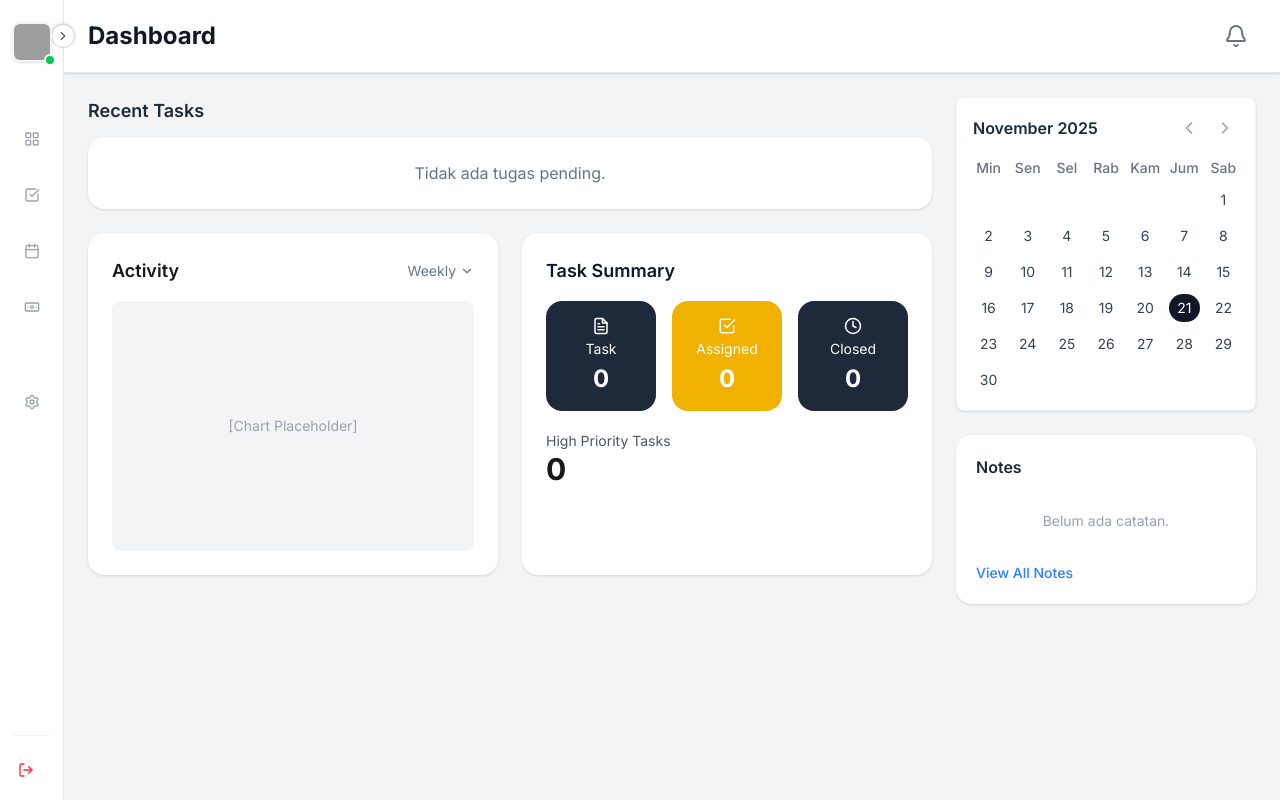
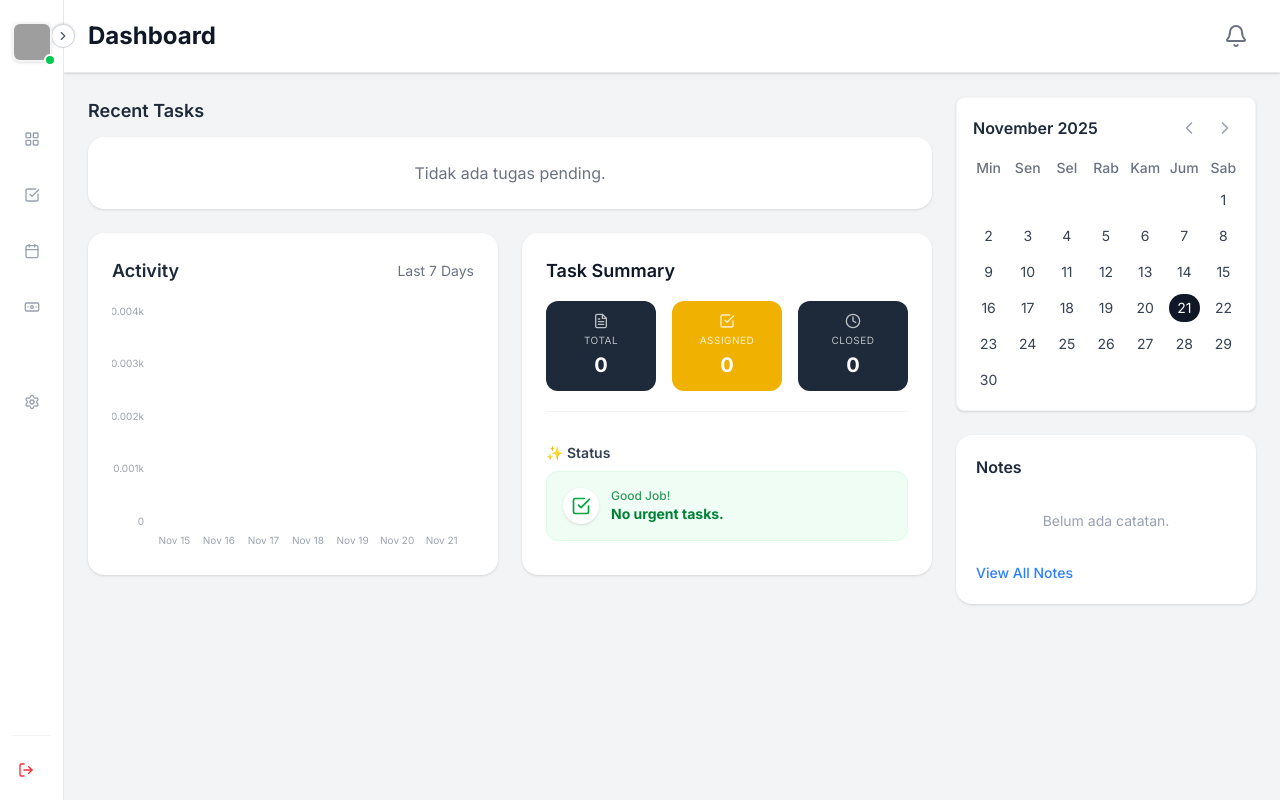
Before and after one commit to Charanko1/flux, a Next.js app in the folder my-app/: page /dashboard in a window 1280 px wide. Built offline with nearby package versions, Linux system fonts and the light colour scheme; grey boxes are pictures that could not be loaded.

Commit message:
update Dashboard

```diff
--- a/my-app/app/dashboard/page.tsx
+++ b/my-app/app/dashboard/page.tsx
@@ -2,20 +2,29 @@
 
 import React, { useState, useEffect, memo } from "react";
 import CalendarWidget from "@/components/CalendarWidget";
+// Import Recharts untuk Grafik
+import {
+  BarChart,
+  Bar,
+  XAxis,
+  YAxis,
+  Tooltip,
+  ResponsiveContainer,
+} from "recharts";
 import {
   FiFileText,
   FiCheckSquare,
   FiClock,
   FiChevronDown,
   FiAlertCircle,
-  FiCalendar, // Tambah icon calendar
-  FiX, // Tambah icon close
+  FiCalendar,
+  FiX,
 } from "react-icons/fi";
 
 const priorityValues = { High: 3, Medium: 2, Low: 1 };
 
-// --- Helper Functions (Tetap sama) ---
-const calculateRemainingTime = (dueDate: string) => {
+// --- Helper Functions ---
+const calculateRemainingTime = (dueDate) => {
   if (!dueDate) return "No date";
   const now = new Date();
   const deadline = new Date(dueDate);
@@ -28,7 +37,7 @@ const calculateRemainingTime = (dueDate: string) => {
   return `${days}d ${hours}h ${seconds}s`;
 };
 
-const calculateProgress = (startDate: string, dueDate: string) => {
+const calculateProgress = (startDate, dueDate) => {
   if (!startDate || !dueDate) return 0;
   const start = new Date(startDate).getTime();
   const end = new Date(dueDate).getTime();
@@ -41,7 +50,7 @@ const calculateProgress = (startDate: string, dueDate: string) => {
   return Math.min(100, Math.max(0, (remainingDuration / totalDuration) * 100));
 };
 
-const getTextColor = (bgColor: string) => {
+const getTextColor = (bgColor) => {
   if (!bgColor) return "text-gray-800";
   const darkColors = ["#1F2937", "#111827", "#4B5563"];
   if (darkColors.includes(bgColor)) return "text-white";
@@ -49,30 +58,57 @@ const getTextColor = (bgColor: string) => {
 };
 
 // --------------------------------------------
+// COMPONENT GRAFIK (ActivityChart)
+// --------------------------------------------
+const ActivityChart = memo(({ data }) => {
+  return (
+    <ResponsiveContainer width="100%" height="100%">
+      <BarChart data={data} margin={{ top: 10, right: 10, left: -20, bottom: 0 }}>
+        <XAxis
+          dataKey="name"
+          tickLine={false}
+          axisLine={false}
+          fontSize={10}
+          tickMargin={10}
+          stroke="#9CA3AF"
+        />
+        <YAxis
+          axisLine={false}
+          tickLine={false}
+          fontSize={10}
+          tickFormatter={(v) => (v === 0 ? "0" : `${v / 1000}k`)}
+          stroke="#9CA3AF"
+        />
+        <Tooltip
+          cursor={{ fill: '#F3F4F6' }}
+          contentStyle={{ fontSize: "12px", borderRadius: "8px", border: "none", boxShadow: "0 4px 6px -1px rgb(0 0 0 / 0.1)" }}
+          formatter={(value) => new Intl.NumberFormat("id-ID", { style: "currency", currency: "IDR", minimumFractionDigits: 0 }).format(value)}
+        />
+        <Bar dataKey="Income" fill="#22c55e" radius={[4, 4, 0, 0]} barSize={12} />
+        <Bar dataKey="Expense" fill="#ef4444" radius={[4, 4, 0, 0]} barSize={12} />
+      </BarChart>
+    </ResponsiveContainer>
+  );
+});
+ActivityChart.displayName = "ActivityChart";
+
+// --------------------------------------------
 // MAIN COMPONENT
 // --------------------------------------------
 export default function FinanceDashboard() {
-  // State untuk Mobile Calendar Popup
   const [isMobileCalendarOpen, setMobileCalendarOpen] = useState(false);
 
   return (
     <div className="flex flex-1 flex-col min-h-0 bg-gray-100 relative">
-      {/* SCROLLABLE CONTAINER */}
       <div className="flex-1 flex overflow-hidden min-h-0">
         <div className="flex-1 overflow-y-auto scroll-smooth min-h-0 hide-scrollbar">
           <div className="p-4 sm:p-6 pb-32 min-h-full">
-
-            {/* === MOBILE HEADER (Sesuai Gambar) === */}
-            {/* Hanya muncul di layar kecil (lg:hidden) */}
+            {/* Mobile Header */}
             <div className="flex justify-between items-start mb-6 lg:hidden">
               <div>
                 <h2 className="text-2xl font-bold text-gray-800">Dashboard</h2>
-                <p className="text-sm text-gray-500">
-                  Manage and track all your tasks
-                </p>
+                <p className="text-sm text-gray-500">Manage and track all your tasks</p>
               </div>
-
-              {/* Tombol Kalender Mobile */}
               <button
                 onClick={() => setMobileCalendarOpen(true)}
                 className="p-2.5 bg-white border border-gray-200 rounded-xl shadow-sm text-gray-600 hover:bg-gray-50 transition-colors"
@@ -83,44 +119,30 @@ export default function FinanceDashboard() {
 
             <div className="flex flex-col lg:grid lg:grid-cols-[minmax(0,1fr)_300px] gap-4 sm:gap-5 lg:gap-6">
               <MainContent />
-              {/* Kirim props mobile hidden ke sidebar */}
               <RightSidebar />
             </div>
           </div>
         </div>
       </div>
 
-      {/* === MOBILE CALENDAR MODAL === */}
+      {/* Mobile Calendar Modal */}
       {isMobileCalendarOpen && (
         <div className="fixed inset-0 z-50 flex items-center justify-center bg-black/50 p-4 lg:hidden backdrop-blur-sm">
           <div className="bg-white rounded-2xl shadow-xl w-full max-w-sm overflow-hidden animate-in fade-in zoom-in duration-200">
-            {/* Modal Header */}
             <div className="flex justify-between items-center p-4 border-b border-gray-100">
               <h3 className="font-semibold text-gray-800">Calendar</h3>
-              <button
-                onClick={() => setMobileCalendarOpen(false)}
-                className="text-gray-400 hover:text-gray-600 p-1 rounded-full hover:bg-gray-100"
-              >
+              <button onClick={() => setMobileCalendarOpen(false)} className="text-gray-400 hover:text-gray-600 p-1 rounded-full hover:bg-gray-100">
                 <FiX size={20} />
               </button>
             </div>
-
-            {/* Calendar Widget */}
-            <div className="p-4">
-              <CalendarWidget />
-            </div>
+            <div className="p-4"><CalendarWidget /></div>
           </div>
         </div>
       )}
 
       <style jsx global>{`
-        .hide-scrollbar::-webkit-scrollbar {
-          display: none;
-        }
-        .hide-scrollbar {
-          -ms-overflow-style: none;
-          scrollbar-width: none;
-        }
+        .hide-scrollbar::-webkit-scrollbar { display: none; }
+        .hide-scrollbar { -ms-overflow-style: none; scrollbar-width: none; }
       `}</style>
     </div>
   );
@@ -130,30 +152,67 @@ export default function FinanceDashboard() {
 // MAIN CONTENT
 // --------------------------------------------
 const MainContent = () => {
-  const [recentTasks, setRecentTasks] = useState<any[]>([]);
+  const [recentTasks, setRecentTasks] = useState([]);
+  const [chartData, setChartData] = useState([]);
+  const [mostUrgentTask, setMostUrgentTask] = useState(null); // State untuk Spotlight Task
   const [summary, setSummary] = useState({
-    total: 0,
-    assigned: 0,
-    closed: 0,
-    highPriority: 0,
+    total: 0, assigned: 0, closed: 0, highPriority: 0,
   });
 
   useEffect(() => {
     if (typeof window !== "undefined") {
+      // --- 1. LOAD TASKS & SPOTLIGHT LOGIC ---
       const savedTasks = JSON.parse(localStorage.getItem("allTasks") || "[]");
+
+      // Hitung Summary Basic
       const total = savedTasks.length;
-      const assigned = savedTasks.filter((t: any) => !t.completed).length;
-      const closed = savedTasks.filter((t: any) => t.completed).length;
-      const highPriority = savedTasks.filter(
-        (t: any) => !t.completed && t.priority === "High"
-      ).length;
-      setSummary({ total, assigned, closed, highPriority });
+      const assigned = savedTasks.filter((t) => !t.completed).length;
+      const closed = savedTasks.filter((t) => t.completed).length;
 
-      const pendingTasks = savedTasks.filter((t: any) => !t.completed);
-      pendingTasks.sort(
-        (a: any, b: any) => priorityValues[b.priority] - priorityValues[a.priority]
-      );
+      // Filter & Sort High Priority
+      const highPriorityTasks = savedTasks.filter((t) => !t.completed && t.priority === "High");
+
+      // Urutkan berdasarkan tanggal (Ascending - yang paling dekat duluan)
+      highPriorityTasks.sort((a, b) => new Date(a.date) - new Date(b.date));
+
+      setSummary({ total, assigned, closed, highPriority: highPriorityTasks.length });
+
+      // Ambil 1 tugas High Priority teratas untuk ditampilkan di Spotlight
+      setMostUrgentTask(highPriorityTasks.length > 0 ? highPriorityTasks[0] : null);
+
+      // Set Recent Tasks (Top 3 pending)
+      const pendingTasks = savedTasks.filter((t) => !t.completed);
+      pendingTasks.sort((a, b) => priorityValues[b.priority] - priorityValues[a.priority]);
       setRecentTasks(pendingTasks.slice(0, 3));
+
+      // --- 2. LOAD TRANSACTIONS FOR CHART ---
+      const savedTransactions = JSON.parse(localStorage.getItem("transactions") || "[]");
+      const today = new Date();
+      today.setHours(0, 0, 0, 0);
+      const dayFormatter = new Intl.DateTimeFormat("en-US", { day: "numeric", month: "short" });
+
+      const tempData = [];
+      for (let i = 6; i >= 0; i--) {
+        const d = new Date(today);
+        d.setDate(today.getDate() - i);
+        tempData.push({ name: dayFormatter.format(d), dateObj: d, Income: 0, Expense: 0 });
+      }
+
+      const sevenAgo = tempData[0].dateObj;
+      savedTransactions.forEach(tx => {
+        const txDate = new Date(tx.date);
+        if (txDate >= sevenAgo) {
+           const match = tempData.find(c =>
+             c.dateObj.getDate() === txDate.getDate() &&
+             c.dateObj.getMonth() === txDate.getMonth()
+           );
+           if (match) {
+             if (tx.amount > 0) match.Income += tx.amount;
+             else match.Expense += Math.abs(tx.amount);
+           }
+        }
+      });
+      setChartData(tempData.map(({ dateObj, ...rest }) => rest));
     }
   }, []);
 
@@ -164,17 +223,10 @@ const MainContent = () => {
         <div className="flex justify-between items-center mb-3">
           <h3 className="text-lg font-semibold text-gray-800">Recent Tasks</h3>
         </div>
-
         <div className="grid grid-cols-1 md:grid-cols-2 xl:grid-cols-3 gap-4">
           {recentTasks.length > 0 ? (
             recentTasks.map((task) => (
-              <ProjectCard
-                key={task.id}
-                title={task.title}
-                dueDate={task.date}
-                priority={task.priority}
-                startDate={task.id}
-              />
+              <ProjectCard key={task.id} title={task.title} dueDate={task.date} priority={task.priority} startDate={task.id} />
             ))
           ) : (
             <div className="col-span-full bg-white p-6 rounded-2xl shadow-sm text-center text-gray-500">
@@ -186,63 +238,111 @@ const MainContent = () => {
 
       {/* ACTIVITY + SUMMARY */}
       <div className="grid grid-cols-1 lg:grid-cols-2 gap-6">
+        {/* CHART SECTION */}
         <section className="bg-white p-4 md:p-6 rounded-2xl shadow-sm">
           <div className="flex justify-between items-center mb-4">
-            <h3 className="text-lg font-semibold">Activity</h3>
-            <span className="text-sm text-gray-500 flex items-center gap-1 cursor-pointer">
-              Weekly <FiChevronDown />
+            <h3 className="text-lg font-semibold text-gray-800">Activity</h3>
+            <span className="text-sm text-gray-500 flex items-center gap-1 cursor-pointer hover:text-gray-700">
+              Last 7 Days
             </span>
           </div>
-          <div className="h-[220px] md:h-[250px] flex items-center justify-center bg-gray-100 rounded-lg text-gray-400 text-sm">
-            [Chart Placeholder]
+          <div className="h-[220px] md:h-[250px] w-full">
+             <ActivityChart data={chartData} />
           </div>
         </section>
 
-        <SummaryCard summary={summary} />
+        {/* SUMMARY CARD (With Spotlight Logic) */}
+        <SummaryCard summary={summary} mostUrgentTask={mostUrgentTask} />
       </div>
     </main>
   );
 };
 
 // --------------------------------------------
-// SUBCOMPONENTS
+// SUMMARY CARD (UPDATED DESIGN)
 // --------------------------------------------
-const SummaryCard = memo(({ summary }) => (
-  <section className="bg-white p-4 md:p-6 rounded-2xl shadow-sm flex flex-col gap-4">
-    <h3 className="text-lg font-semibold text-gray-900">Task Summary</h3>
-    <div className="grid grid-cols-3 gap-3 sm:gap-4 text-xs sm:text-sm">
-      <div className="bg-gray-800 text-white p-3 md:p-4 rounded-2xl flex flex-col items-center gap-1">
-        <FiFileText size={18} />
-        <span>Task</span>
-        <strong className="text-xl md:text-2xl">{summary.total}</strong>
-      </div>
-      <div className="bg-yellow-500 text-white p-3 md:p-4 rounded-2xl flex flex-col items-center gap-1">
-        <FiCheckSquare size={18} />
-        <span>Assigned</span>
-        <strong className="text-xl md:text-2xl">{summary.assigned}</strong>
-      </div>
-      <div className="bg-gray-800 text-white p-3 md:p-4 rounded-2xl flex flex-col items-center gap-1">
-        <FiClock size={18} />
-        <span>Closed</span>
-        <strong className="text-xl md:text-2xl">{summary.closed}</strong>
+const SummaryCard = memo(({ summary, mostUrgentTask }) => (
+  <section className="bg-white p-4 md:p-6 rounded-2xl shadow-sm flex flex-col gap-5 justify-between h-full">
+    {/* Top Stats */}
+    <div>
+      <h3 className="text-lg font-semibold text-gray-900 mb-4">Task Summary</h3>
+      <div className="grid grid-cols-3 gap-2 sm:gap-4 text-xs sm:text-sm">
+        <div className="bg-gray-800 text-white p-3 rounded-xl flex flex-col items-center gap-1 text-center">
+          <FiFileText size={16} className="opacity-70" />
+          <span className="text-[10px] opacity-70 uppercase tracking-wider">Total</span>
+          <strong className="text-lg sm:text-xl">{summary.total}</strong>
+        </div>
+        <div className="bg-yellow-500 text-white p-3 rounded-xl flex flex-col items-center gap-1 text-center">
+          <FiCheckSquare size={16} className="opacity-80" />
+          <span className="text-[10px] opacity-80 uppercase tracking-wider">Assigned</span>
+          <strong className="text-lg sm:text-xl">{summary.assigned}</strong>
+        </div>
+        <div className="bg-gray-800 text-white p-3 rounded-xl flex flex-col items-center gap-1 text-center">
+          <FiClock size={16} className="opacity-70" />
+          <span className="text-[10px] opacity-70 uppercase tracking-wider">Closed</span>
+          <strong className="text-lg sm:text-xl">{summary.closed}</strong>
+        </div>
       </div>
     </div>
-    <div className="mt-1">
-      <p className="text-xs sm:text-sm text-gray-600">High Priority Tasks</p>
-      <strong className="text-2xl sm:text-3xl">{summary.highPriority}</strong>
+
+    <div className="border-t border-gray-100"></div>
+
+    {/* Bottom Spotlight: High Priority / Good Job */}
+    <div className="flex-1 flex flex-col justify-center">
+      <div className="flex justify-between items-center mb-2">
+        <p className="text-sm font-semibold text-gray-700">
+          {mostUrgentTask ? "🔥 Top Priority" : "✨ Status"}
+        </p>
+        {summary.highPriority > 1 && (
+          <span className="text-[10px] bg-red-100 text-red-600 px-2 py-0.5 rounded-full font-medium">
+            +{summary.highPriority - 1} others
+          </span>
+        )}
+      </div>
+
+      {mostUrgentTask ? (
+        // TAMPILAN JIKA ADA TUGAS HIGH PRIORITY
+        <div className="bg-red-50 border border-red-100 rounded-xl p-3 sm:p-4 relative overflow-hidden group transition-all hover:shadow-sm hover:border-red-200">
+          <div className="absolute top-0 right-0 p-3 opacity-10 group-hover:opacity-20 transition-opacity">
+            <FiAlertCircle size={50} className="text-red-600" />
+          </div>
+
+          <h4 className="text-gray-900 font-bold text-sm sm:text-base line-clamp-1 mb-1 relative z-10 pr-4" title={mostUrgentTask.title}>
+            {mostUrgentTask.title}
+          </h4>
+
+          <div className="flex items-center gap-3 text-xs text-red-600 relative z-10 mt-2">
+            <span className="flex items-center gap-1 bg-white px-2 py-1 rounded-md shadow-sm border border-red-100">
+              <FiCalendar size={12} />
+              {mostUrgentTask.date ? new Date(mostUrgentTask.date).toLocaleDateString('id-ID', { day: 'numeric', month: 'short' }) : 'No Date'}
+            </span>
+            <span className="font-bold animate-pulse">Segera Kerjakan!</span>
+          </div>
+        </div>
+      ) : (
+        // TAMPILAN JIKA AMAN (KOSONG)
+        <div className="bg-green-50 border border-green-100 rounded-xl p-4 flex items-center gap-3 text-green-700">
+          <div className="bg-white p-2 rounded-full shadow-sm text-green-600">
+            <FiCheckSquare size={20} />
+          </div>
+          <div>
+            <p className="text-xs font-medium opacity-80">Good Job!</p>
+            <p className="text-sm font-bold">No urgent tasks.</p>
+          </div>
+        </div>
+      )}
     </div>
   </section>
 ));
 SummaryCard.displayName = "SummaryCard";
 
+// --------------------------------------------
+// SUBCOMPONENTS LAIN (PriorityTag, TaskProgress, ProjectCard, RightSidebar)
+// --------------------------------------------
+
 const PriorityTag = memo(({ priority }) => {
-  const base =
-    "inline-flex items-center gap-1 px-2 py-[1px] md:py-[2px] rounded-full text-[10px] md:text-xs font-medium w-fit";
-  const styles = {
-    High: "bg-red-500 text-white",
-    Medium: "bg-yellow-400 text-black",
-    Low: "bg-green-500 text-white",
-  };
+  const base = "inline-flex items-center gap-1 px-2 py-[1px] md:py-[2px] rounded-full text-[10px] md:text-xs font-medium w-fit";
+  const styles = { High: "bg-red-500 text-white", Medium: "bg-yellow-400 text-black", Low: "bg-green-500 text-white" };
   return (
     <span className={`${base} ${styles[priority]}`}>
       <FiAlertCircle size={11} />
@@ -255,7 +355,6 @@ PriorityTag.displayName = "PriorityTag";
 const TaskProgress = memo(({ startDate, dueDate }) => {
   const [remainingTime, setRemainingTime] = useState("");
   const [progress, setProgress] = useState(100);
-
   useEffect(() => {
     const refresh = () => {
       setRemainingTime(calculateRemainingTime(dueDate));
@@ -265,23 +364,14 @@ const TaskProgress = memo(({ startDate, dueDate }) => {
     const timer = setInterval(refresh, 1000);
     return () => clearInterval(timer);
   }, [startDate, dueDate]);
-
   return (
     <div>
       <div className="flex justify-between items-center mb-1">
-        <span className="text-xs md:text-sm text-gray-500 flex items-center gap-1">
-          <FiClock size={14} />
-          Remaining
-        </span>
-        <span className="text-xs md:text-sm font-semibold text-gray-700 tabular-nums">
-          {remainingTime}
-        </span>
+        <span className="text-xs md:text-sm text-gray-500 flex items-center gap-1"><FiClock size={14} />Remaining</span>
+        <span className="text-xs md:text-sm font-semibold text-gray-700 tabular-nums">{remainingTime}</span>
       </div>
       <div className="w-full bg-gray-200 rounded-full h-1.5 overflow-hidden">
-        <div
-          className="h-1.5 bg-orange-400 transition-all duration-500 ease-linear will-change-transform"
-          style={{ width: `${progress}%` }}
-        ></div>
+        <div className="h-1.5 bg-orange-400 transition-all duration-500 ease-linear will-change-transform" style={{ width: `${progress}%` }}></div>
       </div>
     </div>
   );
@@ -291,12 +381,7 @@ TaskProgress.displayName = "TaskProgress";
 const ProjectCard = memo(({ title, dueDate, priority, startDate }) => {
   return (
     <div className="bg-white p-4 md:p-5 rounded-2xl shadow-sm flex flex-col gap-4 transform transition-transform hover:scale-[1.01]">
-      <h4
-        className="font-semibold text-base text-gray-800 line-clamp-1"
-        title={title}
-      >
-        {title}
-      </h4>
+      <h4 className="font-semibold text-base text-gray-800 line-clamp-1" title={title}>{title}</h4>
       <TaskProgress startDate={startDate} dueDate={dueDate} />
       <PriorityTag priority={priority} />
     </div>
@@ -304,12 +389,8 @@ const ProjectCard = memo(({ title, dueDate, priority, startDate }) => {
 });
 ProjectCard.displayName = "ProjectCard";
 
-// --------------------------------------------
-// RIGHT SIDEBAR (UPDATED)
-// --------------------------------------------
 const RightSidebar = () => {
-  const [notes, setNotes] = useState<any[]>([]);
-
+  const [notes, setNotes] = useState([]);
   useEffect(() => {
     if (typeof window !== "undefined") {
       const saved = JSON.parse(localStorage.getItem("notes") || "[]");
@@ -320,54 +401,24 @@ const RightSidebar = () => {
 
   return (
     <aside className="flex flex-col gap-6 min-h-0">
-
-      {/* CALENDAR WIDGET - HANYA MUNCUL DI DESKTOP (hidden lg:block) */}
-      {/* Di Mobile disembunyikan karena sudah pindah ke tombol header */}
-      <div className="hidden lg:block">
-        <CalendarWidget />
-      </div>
-
+      <div className="hidden lg:block"><CalendarWidget /></div>
       <section className="bg-white p-5 rounded-2xl shadow-sm">
-        <div className="flex justify-between items-center mb-4">
-          <h3 className="font-semibold text-gray-800">Notes</h3>
-        </div>
-
+        <div className="flex justify-between items-center mb-4"><h3 className="font-semibold text-gray-800">Notes</h3></div>
         {notes.length > 0 ? (
           <div className="flex flex-col gap-3">
             {notes.map((note) => (
-              <a
-                key={note.id}
-                href="/dashboard/notes"
-                title={note.title}
-                className={`p-3 rounded-lg text-sm font-medium truncate cursor-pointer transition-opacity hover:opacity-80 border ${getTextColor(
-                  note.color
-                )}`}
-                style={{
-                  backgroundColor: note.color || "#FFFFFF",
-                  borderColor:
-                    !note.color ||
-                    note.color === "#FFFFFF" ||
-                    note.color === "#F5F5F5"
-                      ? "#E0E0E0"
-                      : "transparent",
-                }}
+              <a key={note.id} href="/dashboard/notes" title={note.title}
+                className={`p-3 rounded-lg text-sm font-medium truncate cursor-pointer transition-opacity hover:opacity-80 border ${getTextColor(note.color)}`}
+                style={{ backgroundColor: note.color || "#FFFFFF", borderColor: !note.color || note.color === "#FFFFFF" || note.color === "#F5F5F5" ? "#E0E0E0" : "transparent" }}
               >
                 {note.title}
               </a>
             ))}
           </div>
         ) : (
-          <div className="text-gray-400 text-sm py-4 text-center">
-            Belum ada catatan.
-          </div>
+          <div className="text-gray-400 text-sm py-4 text-center">Belum ada catatan.</div>
         )}
-
-        <a
-          href="/dashboard/notes"
-          className="text-sm text-blue-500 font-medium mt-4 inline-block"
-        >
-          View All Notes
-        </a>
+        <a href="/dashboard/notes" className="text-sm text-blue-500 font-medium mt-4 inline-block">View All Notes</a>
       </section>
     </aside>
   );
```
Also changed, not shown: my-app/app/dashboard/finance/page.tsx (+11 -1 lines).
